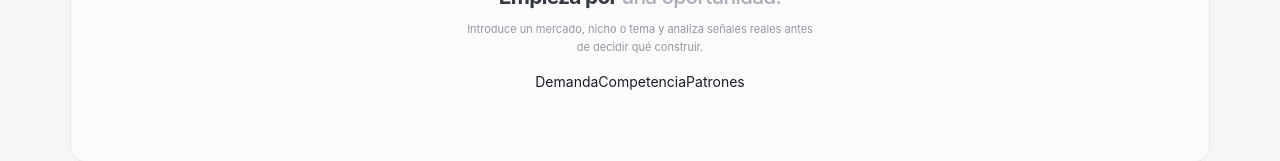
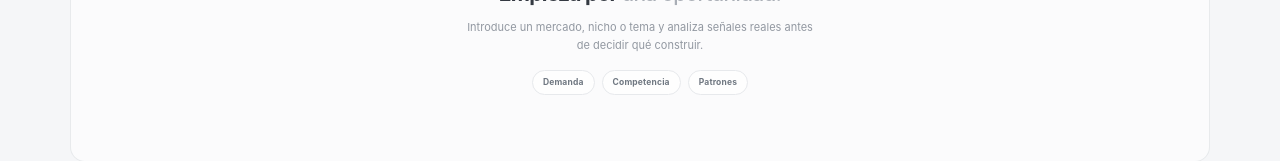
Before and after one commit to adproduccionesmiami-jpg/AD-YouTube-Research, a Next.js app: page / in a window 1280 px wide. Shown: the part 1031-1192 px from the top of the page. Built offline with nearby package versions, Linux system fonts and the light colour scheme.

Commit message:
refactor: improve research opportunity entry experience

```diff
--- a/src/app/globals.css
+++ b/src/app/globals.css
@@ -131,6 +131,8 @@ h1 span { color: var(--red); }
 .empty-state h2 { margin: 0; color: #343942; font-size: 21px; line-height: 1.25; letter-spacing: -.75px; font-weight: 670; }
 .empty-state h2 span { color: #a9aeb6; font-weight: 500; }
 .empty-copy { max-width: 350px; margin: 10px 0 15px; color: #9298a1; font-size: 11px; line-height: 1.65; }
+.empty-signals { display: flex; flex-wrap: wrap; justify-content: center; gap: 7px; margin-top: 1px; }
+.empty-signals span { display: inline-flex; align-items: center; min-height: 25px; padding: 0 10px; color: #6f7781; border: 1px solid #e7e9ec; border-radius: 999px; background: rgba(255,255,255,.82); font-size: 8.5px; font-weight: 650; letter-spacing: .02em; }
 .empty-footnote { display: inline-flex; align-items: center; gap: 6px; padding: 6px 9px; color: #838b94; border: 1px solid #edf0ed; border-radius: 20px; background: rgba(255,255,255,.72); font-size: 9px; }
 .empty-footnote svg { color: #63977f; }
 
```
